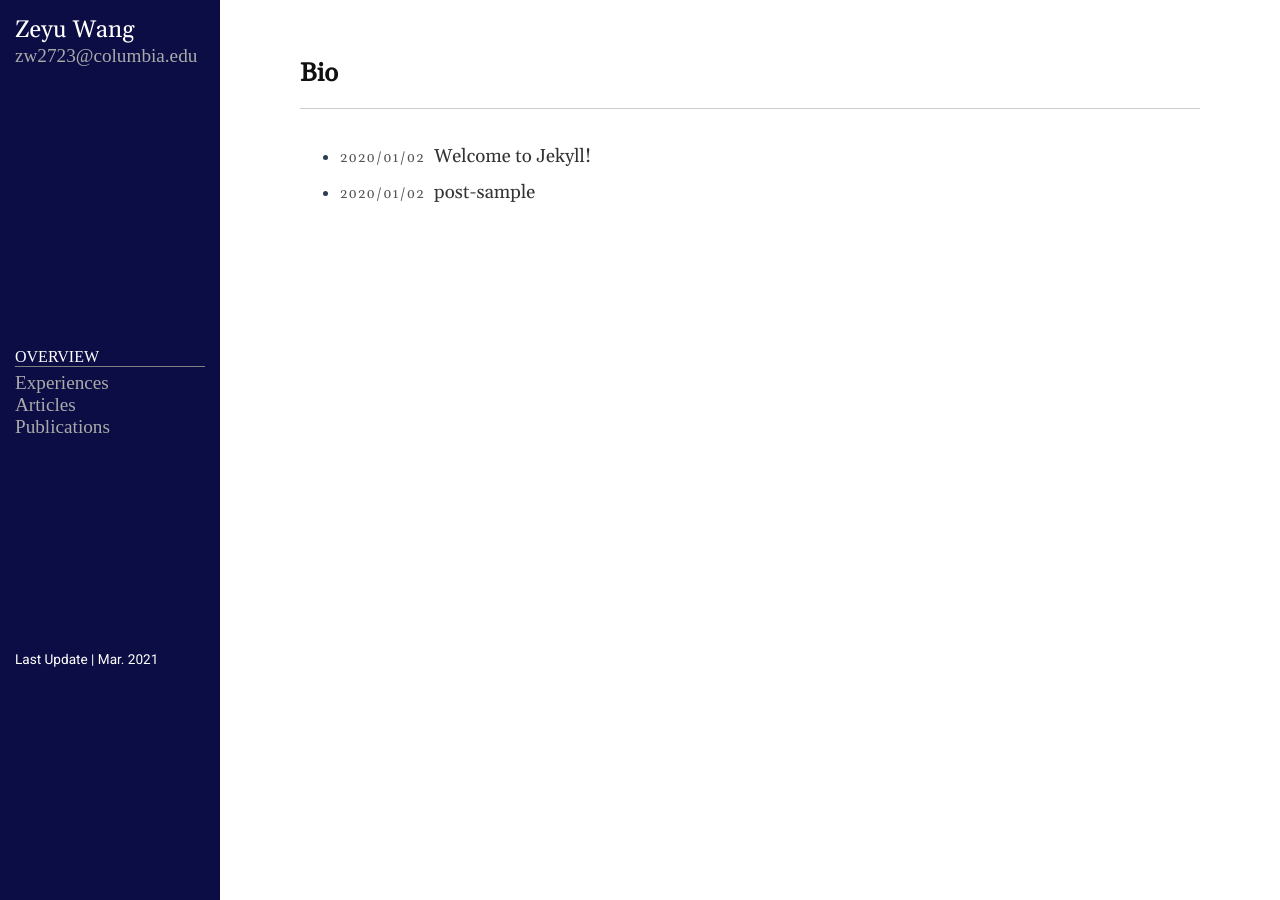
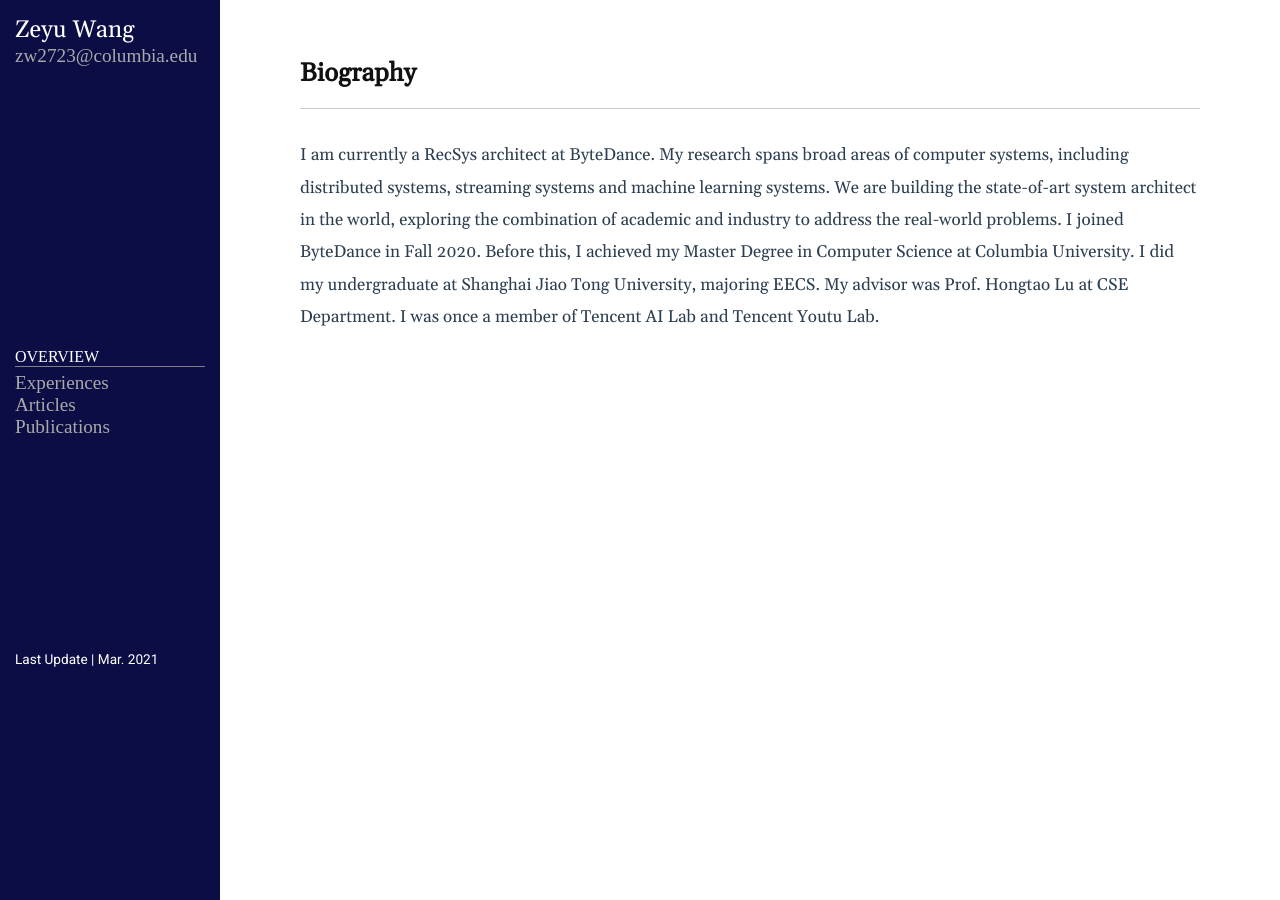
Before and after one commit to WAangzE/ze.github.io, a Jekyll site: the page built from index.md, in a window 1280 px wide. Built offline with Jekyll 4.4.1, drawn with Linux system fonts in a browser that asks for light colours.

Commit message:
update persional site

```diff
--- a/_includes/home.html
+++ b/_includes/home.html
@@ -1,14 +1,28 @@
 <article class="post">
   <header class="post-header home">
-    <div class="post-title">Bio</div>
+    <div class="post-title">Biography</div>
   </header>
 
+
+  I am currently a RecSys architect at ByteDance. My research spans broad areas of computer
+  systems, including distributed systems, streaming systems and machine learning systems.
+  We are building the state-of-art system architect in the world, exploring the combination of academic and
+  industry to address the real-world problems.
+
+
+  I joined ByteDance in Fall 2020. Before this, I achieved my Master Degree in Computer Science at
+  Columbia University. I did my undergraduate at Shanghai Jiao Tong University, majoring EECS. My advisor was
+  Prof. Hongtao Lu at CSE Department. I was once
+  a member of Tencent AI Lab and Tencent Youtu Lab.
+
+
+
+  <!--
   <div class="post-content">
       {%- if site.posts.size > 0 -%}
     <ul class="post-list">
       {%- for post in site.posts -%}
       <li class="post-list-item">
-        <!-- {%- assign date_format = site.date_format | default: "%b %-d, %Y" -%} -->
         {%- assign date_format = "%Y/%m/%d" -%}
         <span class="post-date">{{ post.date | date: date_format }}</span>
       	<a class="post-link" href="{{ post.url | relative_url }}">
@@ -20,6 +34,7 @@
     </ul>
   {%- endif -%}
   </div>
+  -->
 </article>
 
 </div>
```
